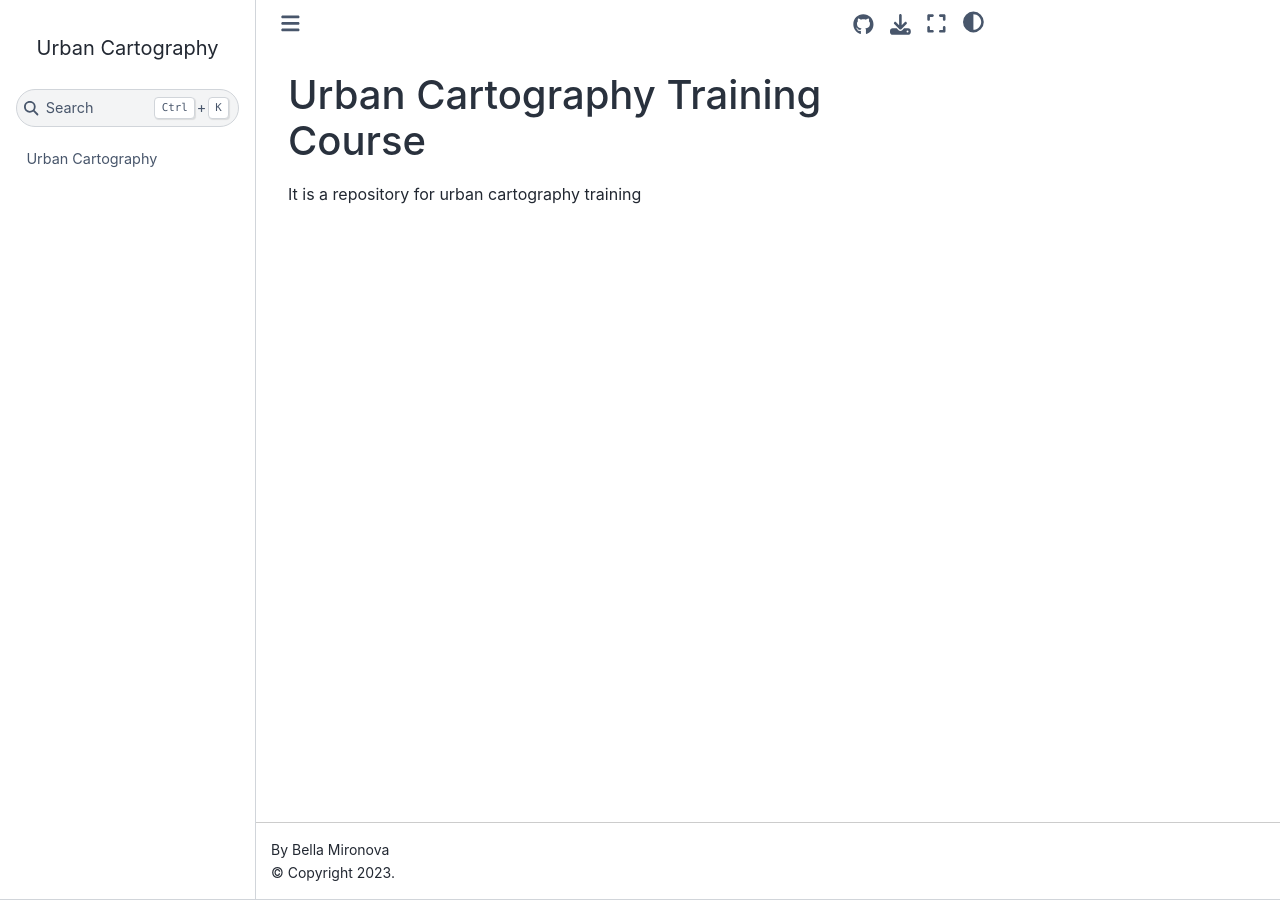
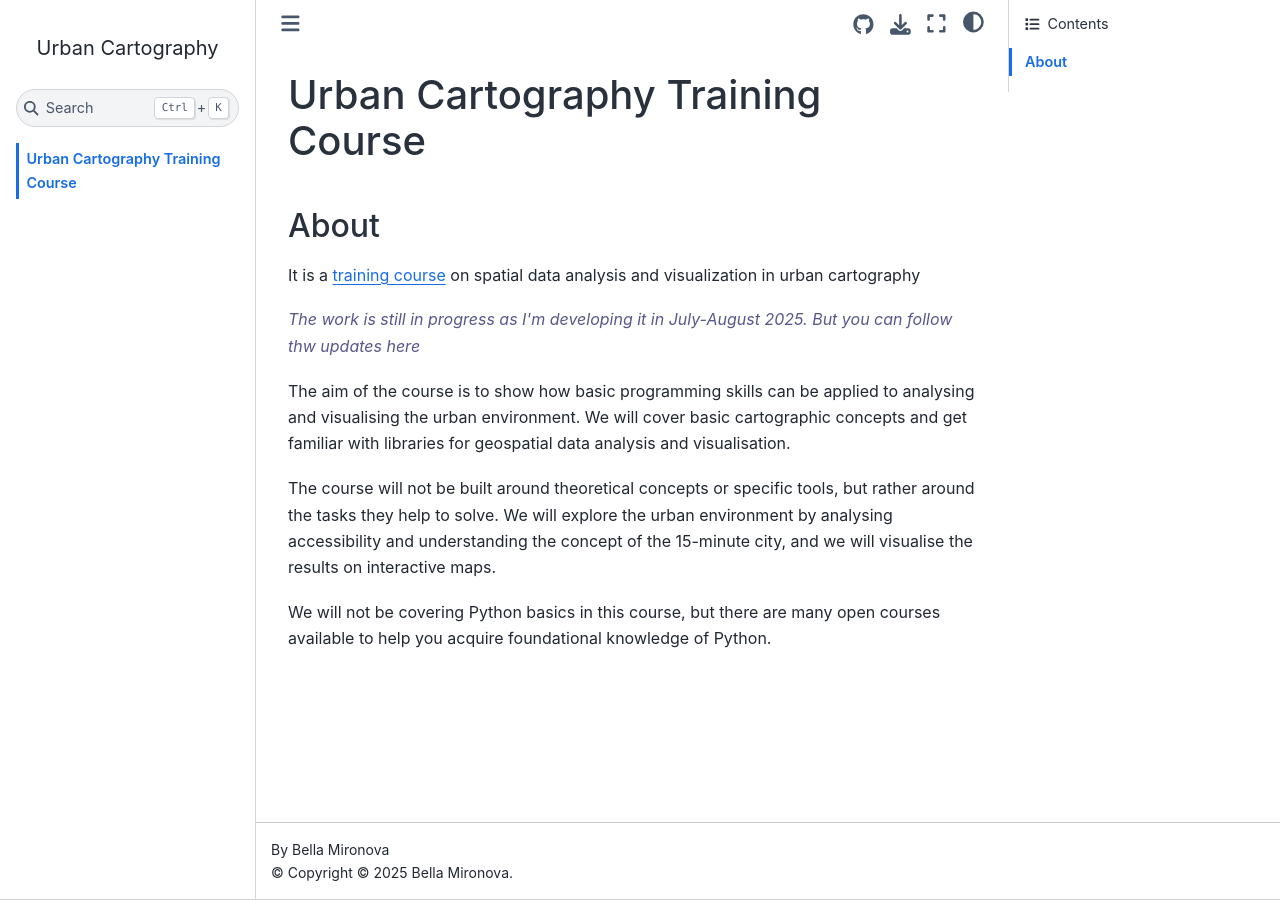
Before and after one commit to bella-mir/urbanCartoPy, a Jupyter Book: the page built from README.md, in a window 1280 px wide. Built offline with Jupyter Book 1.0.4 settings and Sphinx 7.4.7 and the Sphinx Book theme 1.1.4, drawn with Linux system fonts in a browser that asks for light colours.

Commit message:
add: add README

````diff
--- a/README.md
+++ b/README.md
@@ -1,3 +1,17 @@
 # Urban Cartography Training Course
 
-It is a repository for urban cartography training
+## About
+
+It is a [training course](https://bella-mir.github.io/urbanCartoPy/intro.html) on spatial data analysis and visualization in urban cartography
+
+<p style="color:#58568E; font-style:italic">The work is still in progress as I'm developing it in July-August 2025. But you can follow thw updates here</p>
+
+The aim of the course is to show how basic programming skills can be applied to analysing and visualising the urban environment. We will cover basic cartographic concepts and get familiar with libraries for geospatial data analysis and visualisation.
+
+The course will not be built around theoretical concepts or specific tools, but rather around the tasks they help to solve. We will explore the urban environment by analysing accessibility and understanding the concept of the 15-minute city, and we will visualise the results on interactive maps.
+
+We will not be covering Python basics in this course, but there are many open courses available to help you acquire foundational knowledge of Python.
+
+```{tableofcontents}
+
+```
--- a/_config.yml
+++ b/_config.yml
@@ -4,6 +4,7 @@
 title: Urban Cartography
 author: Bella Mironova
 logo: logo.png
+copyright: "© 2025 Bella Mironova"
 
 # Force re-execution of notebooks on each build.
 # See https://jupyterbook.org/content/execute.html
--- a/_toc.yml
+++ b/_toc.yml
@@ -2,7 +2,7 @@
 # Learn more at https://jupyterbook.org/customize/toc.html
 
 format: jb-book
-root: intro
+root: README
 # chapters:
 # - file: markdown
 # - file: notebooks
````
Also changed, not shown: intro.md (deleted, +0 -7 lines).
